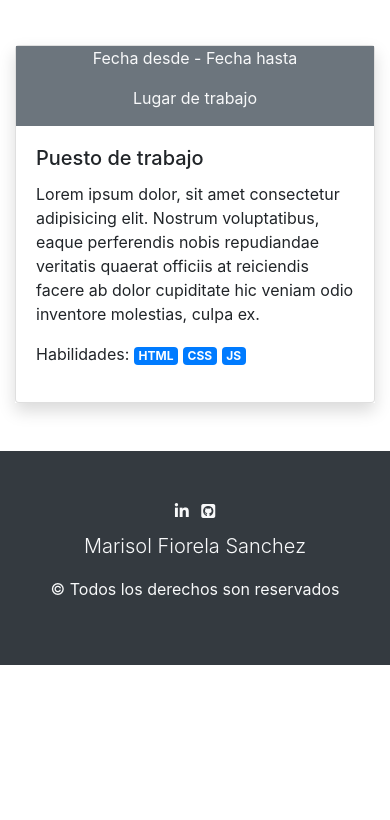
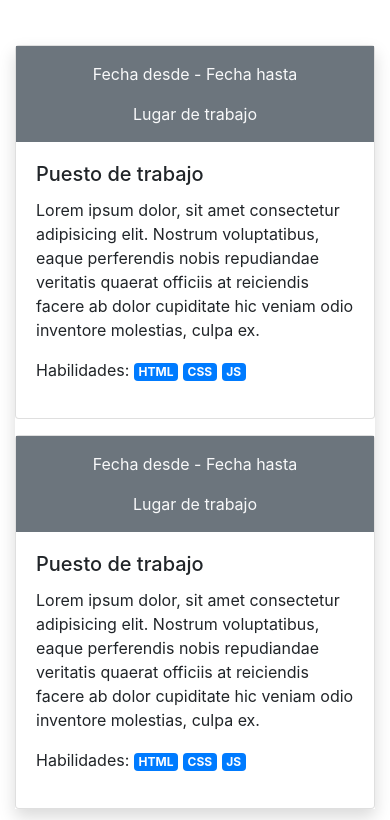
Before and after one commit to marisolfiorella/cvsanchezmarisol.github.io, a plain HTML site: page index.html in a window 390 px wide. Shown: the part 1544-2364 px from the top of the page. Before the commit the page ends 2209 px from the top, so only its background shows below. Drawn offline with Linux system fonts and the light colour scheme.

Commit message:
se agregaron mas card de experiencia laboral y se vinculo al navbar

```diff
--- a/index.html
+++ b/index.html
@@ -82,7 +82,27 @@
                 <article class="shadow">
                     <div class="card mb-3 ">
                         <div class="row no-gutters">
-                            <div class="col-md-4 bg-secondary text-light d-flex flex-column justify-content-center align-items-center">
+                            <div class="col-md-4 bg-secondary text-light d-flex flex-column justify-content-center align-items-center pt-3">
+                                <p>Fecha desde - Fecha hasta</p>
+                                <p>Lugar de trabajo</p>
+                            </div>
+                            <div class="col-md-8">
+                                <div class="card-body">
+                                    <h5 class="card-title">Puesto de trabajo</h5>
+                                    <p class="card-text">Lorem ipsum dolor, sit amet consectetur adipisicing elit. Nostrum voluptatibus, eaque perferendis nobis repudiandae veritatis quaerat officiis at reiciendis facere ab dolor cupiditate hic veniam odio inventore molestias,
+                                        culpa ex.</p>
+                                    <p>Habilidades:
+                                        <span class="badge badge-primary">HTML</span>
+                                        <span class="badge badge-primary">CSS</span>
+                                        <span class="badge badge-primary">JS</span> </p>
+
+                                </div>
+                            </div>
+                        </div>
+                    </div>
+                    <div class="card mb-3 ">
+                        <div class="row no-gutters">
+                            <div class="col-md-4 bg-secondary text-light d-flex flex-column justify-content-center align-items-center pt-3">
                                 <p>Fecha desde - Fecha hasta</p>
                                 <p>Lugar de trabajo</p>
                             </div>
```
